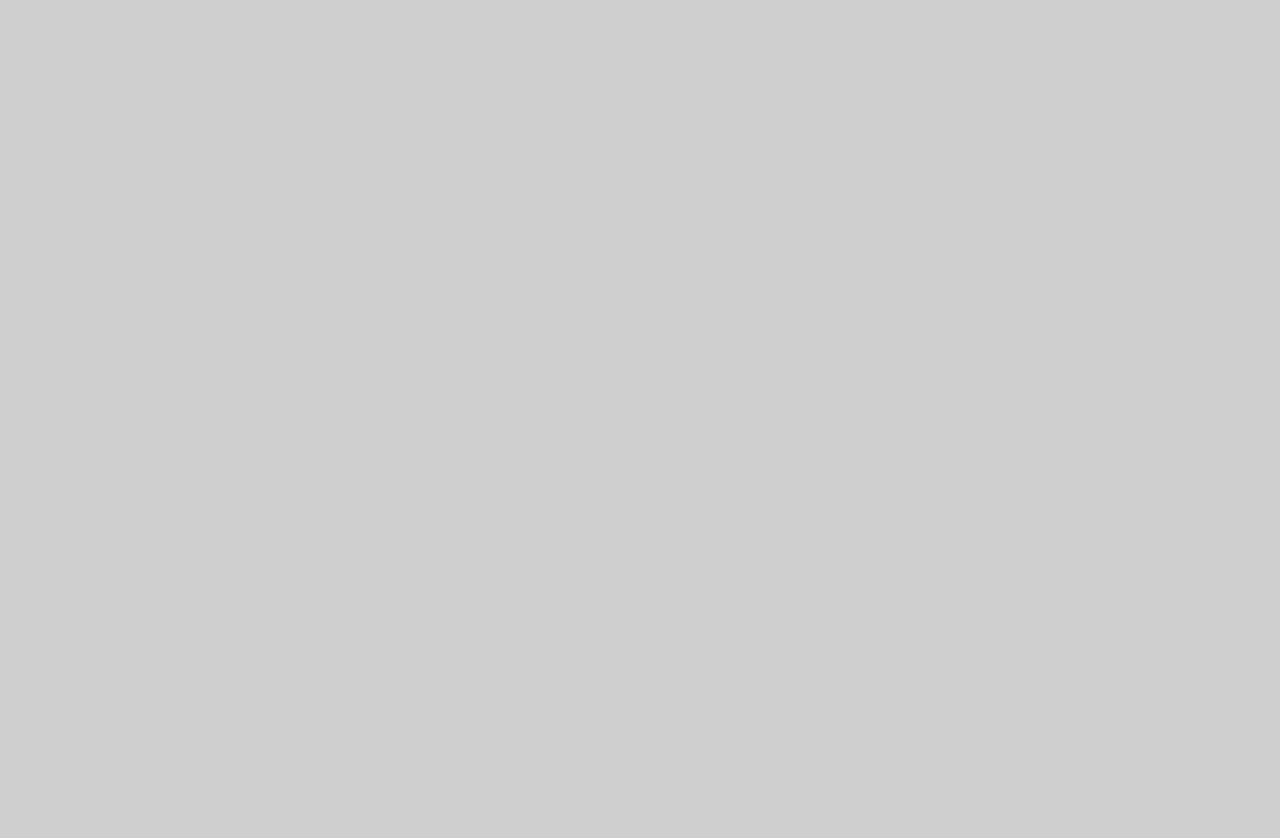
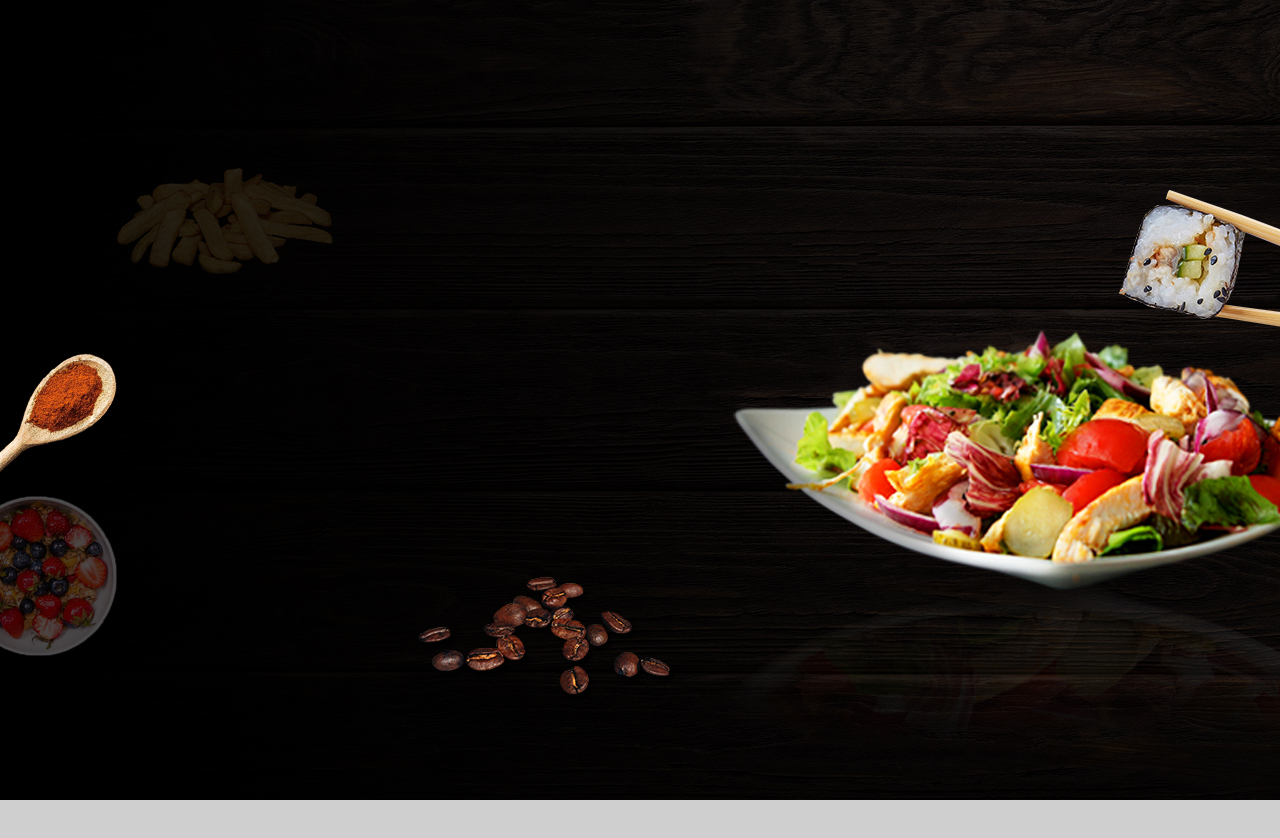
Before and after one commit to Rigrios/Foot-webSite, a plain HTML site: page index.html in a window 1280 px wide. Drawn offline with Linux system fonts and the light colour scheme; the site is published under a folder, as on GitHub Pages, so addresses that start at the root find nothing.

Commit message:
Version7.0

```diff
--- a/index.css
+++ b/index.css
@@ -83,7 +83,7 @@ body {
   max-width: 1440px;
   height: 1021px;
 
-  background-image: url(/img/header_img.jpg);
+  background-image: url(./img/header_img.jpg);
   background-repeat: no-repeat;
   margin: 0 auto;
 }
```
